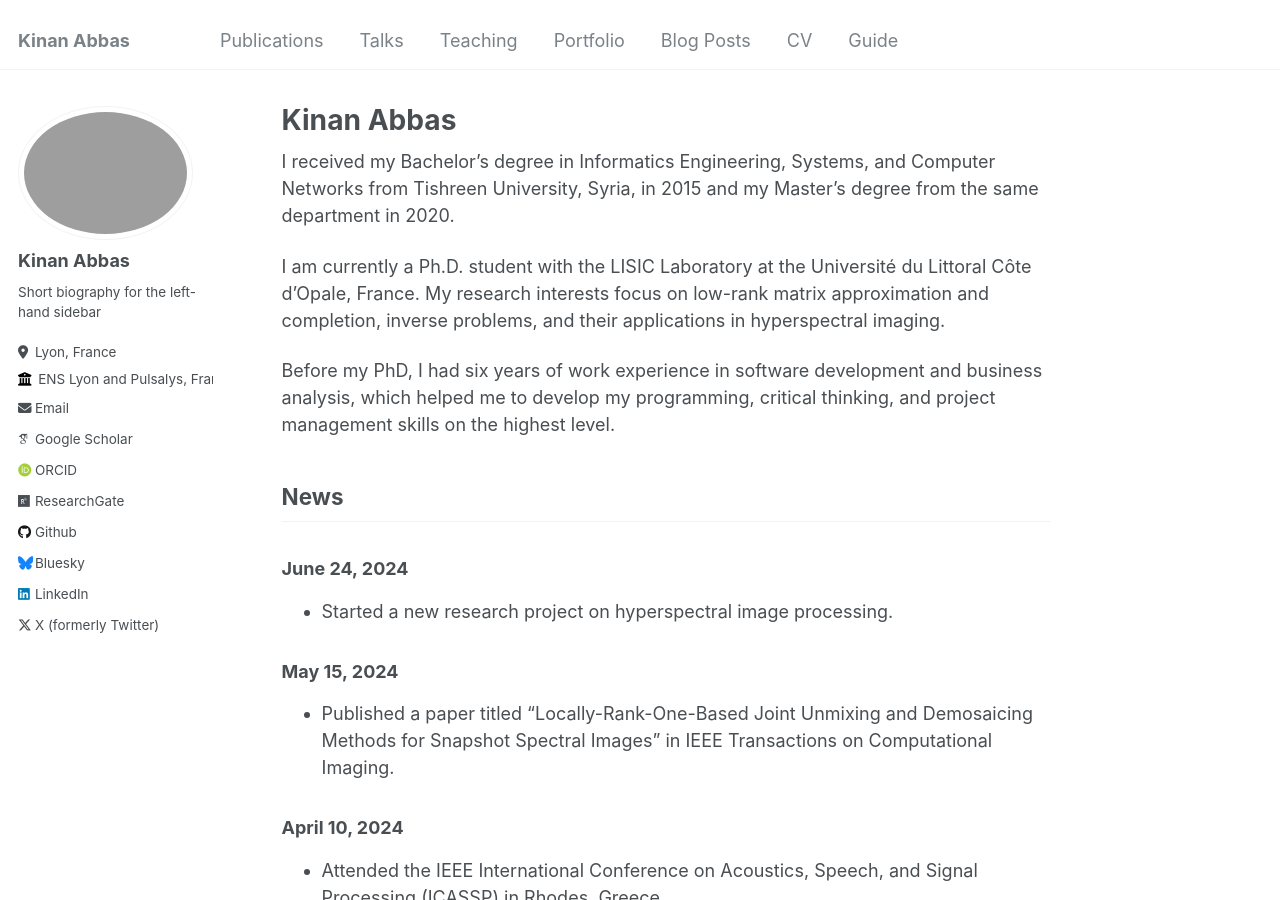
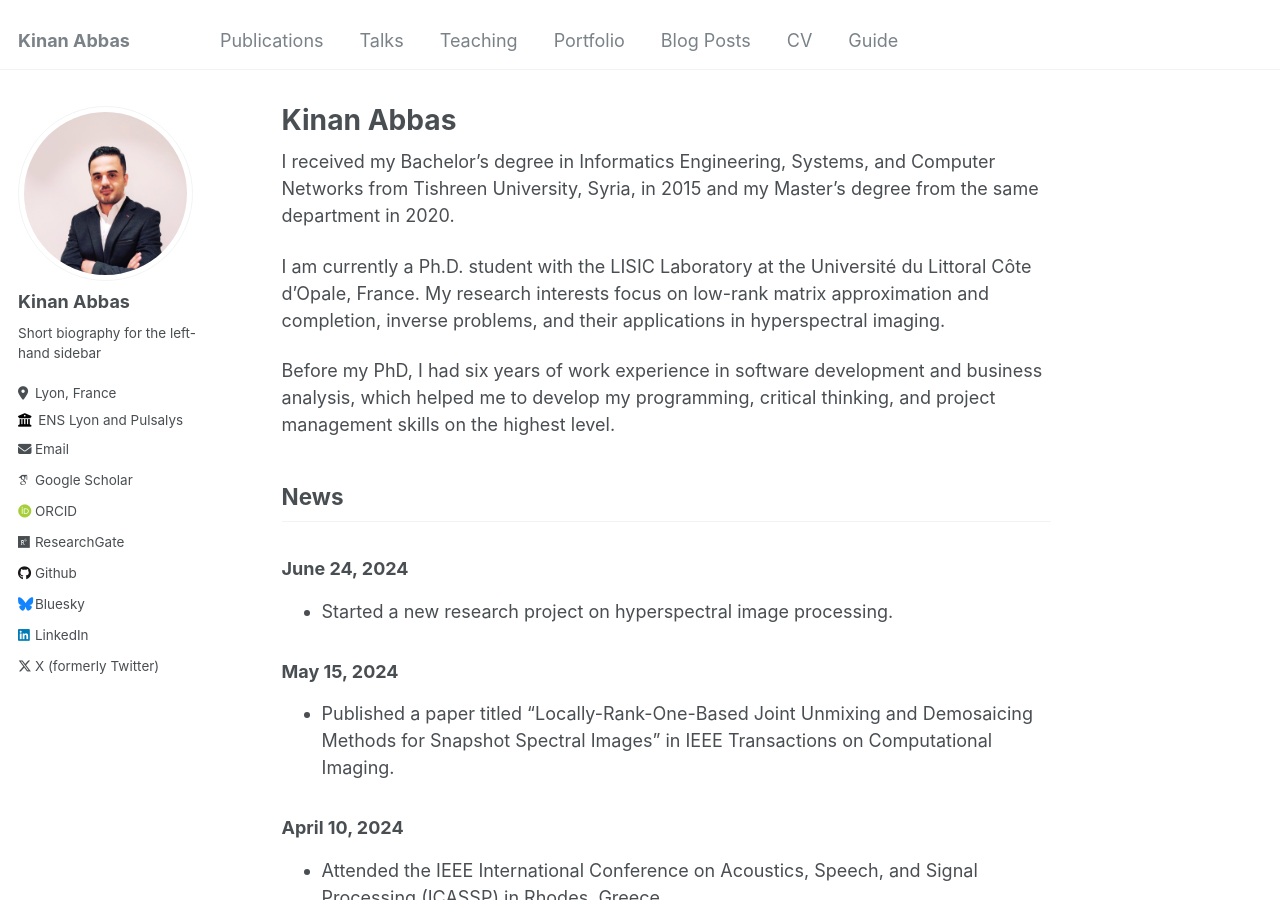
Before and after one commit to kinan3bb3s/kinan3bb3s.github.io, a Jekyll site: the page built from _pages/about.md, in a window 1280 px wide and 900 px high. Built offline with Jekyll 4.4.1, drawn with Linux system fonts in a browser that asks for light colours; some web fonts are replaced.

Commit message:
Update _config.yml

```diff
--- a/_config.yml
+++ b/_config.yml
@@ -21,12 +21,12 @@ repository               : "kinan3bb3s/kinan3bb3s.github.io"
 #               Additional customization can be done by editing /_includes/author-profile.html
 author:
   # Biographic information
-  avatar           : "profile.png"
+  avatar           : "profile.jpeg"
   name             : "Kinan Abbas"
   pronouns         : # example: "he/him"
   bio              : "Short biography for the left-hand sidebar"
   location         : "Lyon, France"
-  employer         : "ENS Lyon and Pulsalys, France"
+  employer         : "ENS Lyon and Pulsalys"
   uri              : # URL
   email            : "kinan.3bbas@gmail.com"
 
@@ -57,7 +57,7 @@ author:
   keybase          : # Username
   instagram        : # Username
   lastfm           : # Username
-  linkedin         : "https://www.linkedin.com/in/kinan-abbas-8b6949193/"
+  linkedin         : "kinan-abbas-8b6949193"
   mastodon         : # URL
   medium           : # URL
   pinterest        : # Username
```
